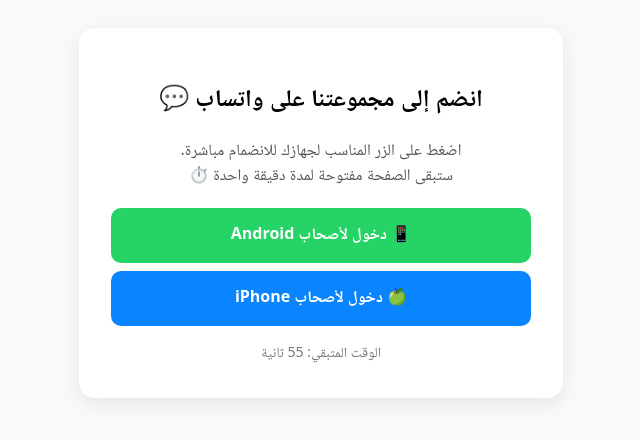
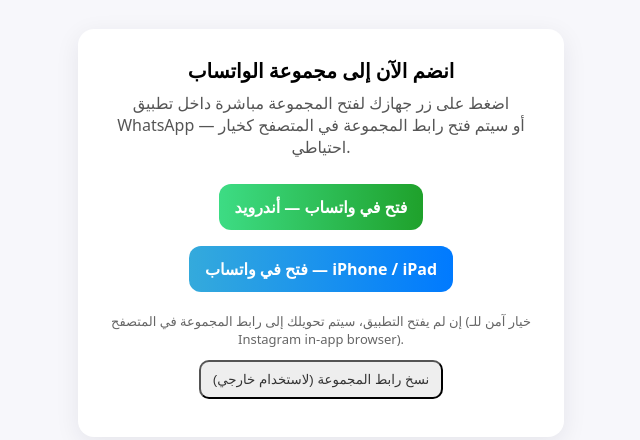
Before and after one commit to naimagroupe-ai/naimagroupe, a plain HTML site: page Open.html in a window 1280 px wide. Shown: the part 187-627 px from the top of the page, without its empty margins (319-959 px from the left). Drawn offline with Linux system fonts and the light colour scheme.

Commit message:
Update Open.html

```diff
--- a/Open.html
+++ b/Open.html
@@ -3,87 +3,134 @@
 <head>
   <meta charset="utf-8" />
   <meta name="viewport" content="width=device-width,initial-scale=1" />
-<title>انضم إلى مجموعة واتساب</title>
+  <title>انضم لمجموعة واتساب</title>
   <style>
-  body {
-    font-family: system-ui, "Noto Naskh Arabic", sans-serif;
-    display: flex;
-    align-items: center;
-    justify-content: center;
-    min-height: 100vh;
-    margin: 0;
-    background: #f8f9fb;
-    direction: rtl;
-  }
-  .card {
-    background: #fff;
-    padding: 32px;
-    border-radius: 16px;
-    box-shadow: 0 6px 20px rgba(0,0,0,0.08);
-    text-align: center;
-    max-width: 420px;
-    width: 90%;
-  }
-  h2 {
-    margin-bottom: 10px;
-  }
-  p {
-    color: #555;
-    margin-bottom: 20px;
-    line-height: 1.6;
-  }
-  a.btn {
-    display: block;
-    text-decoration: none;
-    color: white;
-    padding: 14px 20px;
-    border-radius: 10px;
-    font-weight: 600;
-    margin: 8px 0;
-    transition: 0.25s;
-  }
-  .btn-android { background: #25D366; }
-  .btn-ios { background: #0b84ff; }
-  .btn-android:hover { background: #1ebf59; }
-  .btn-ios:hover { background: #006fe3; }
-  .timer {
-    margin-top: 16px;
-    font-size: 14px;
-    color: #777;
-  }
+    body{font-family:system-ui,Segoe UI,Roboto,"Helvetica Neue",Arial;display:flex;align-items:center;justify-content:center;min-height:100vh;background:#f7f7fb;margin:0;padding:20px}
+    .card{background:#fff;padding:28px;border-radius:16px;box-shadow:0 6px 24px rgba(20,20,50,.08);max-width:430px;width:100%;text-align:center}
+    h1{margin:0 0 8px;font-size:20px}
+    p{margin:0 0 18px;color:#555}
+    .btn{display:inline-block;padding:12px 16px;margin:8px;border-radius:12px;text-decoration:none;font-weight:600;border:0;cursor:pointer}
+    .android{background:linear-gradient(90deg,#3ddc84,#1fa12b);color:#fff}
+    .ios{background:linear-gradient(90deg,#34aadc,#007aff);color:#fff}
+    .secondary{display:block;margin-top:12px;color:#666;font-size:13px}
+    .copy{background:#eee;color:#333;padding:10px 12px;border-radius:10px;margin-top:12px}
   </style>
 </head>
 <body>
-  <div class="card">
-    <h2>انضم إلى مجموعتنا على واتساب 💬</h2>
-    <p>اضغط على الزر المناسب لجهازك للانضمام مباشرة.<br>
-       ستبقى الصفحة مفتوحة لمدة دقيقة واحدة ⏱️</p>
+  <div class="card" role="main">
+    <h1>انضم الآن إلى مجموعة الواتساب</h1>
+    <p>اضغط على زر جهازك لفتح المجموعة مباشرة داخل تطبيق WhatsApp — أو سيتم فتح رابط المجموعة في المتصفح كخيار احتياطي.</p>
 
-    <!-- ✅ غيّر هذا الرابط بالرابط الجديد -->
-    <a class="btn btn-android" href="https://chat.whatsapp.com/EtljN7dZYIRI2ah0wGx3FW?mode=wwt" target="_blank" rel="noopener">
-      📱 دخول لأصحاب Android
-    </a>
+    <!-- === عدِّل هنا: ضع كود الدعوة الخاص بمجموعتك === -->
+    <script>
+      // ضع كود الدعوة هنا (الجزء بعد chat.whatsapp.com/)
+      const inviteCode = "HpZ4mIchpp8ETeUqlqpamk";
+      const webInvite = "https://chat.whatsapp.com/" + inviteCode;
 
-    <a class="btn btn-ios" href="https://chat.whatsapp.com/EtljN7dZYIRI2ah0wGx3FW?mode=wwt" target="_blank" rel="noopener">
-      🍏 دخول لأصحاب iPhone
-    </a>
+      // روابط محاولات فتح التطبيق:
+      // Android intent (إذا كان المدعوم من المتصفح / إنستاغرام)
+      const androidIntent = "intent://chat?code=" + inviteCode + "#Intent;package=com.whatsapp;scheme=whatsapp;end";
 
-    <div class="timer">
-      الوقت المتبقي: <span id="count">60</span> ثانية
-    </div>
+      // Android alternative (whatsapp://) — بعض المتصفحات تستجيب
+      const whatsappSchemeAndroid = "whatsapp://chat?code=" + inviteCode;
+
+      // iOS (whatsapp scheme)
+      const iosScheme = "whatsapp://chat?code=" + inviteCode;
+    </script>
+
+    <div>
+      <!-- زر أندرويد: حوالة مباشرة عبر intent:// ثم whatsapp:// ثم fallback -->
+      <a id="btn-android" class="btn android" href="#" role="button">فتح في واتساب — أندرويد</a>
+
+      <!-- زر iOS: يحاول whatsapp:// ثم fallback -->
+      <a id="btn-ios" class="btn ios" href="#" role="button">فتح في واتساب — iPhone / iPad</a>
     </div>
 
+    <div class="secondary">إن لم يفتح التطبيق، سيتم تحويلك إلى رابط المجموعة في المتصفح (خيار آمن للـ Instagram in-app browser).</div>
+
+    <button id="copyLink" class="copy" type="button">نسخ رابط المجموعة (لاستخدام خارجي)</button>
+    <div id="status" style="margin-top:10px;color:#888;font-size:13px"></div>
+
     <script>
-let seconds = 60;
-let countEl = document.getElementById("count");
-let timer = setInterval(() => {
-  seconds--;
-  countEl.textContent = seconds;
-  if (seconds <= 0) {
-    clearInterval(timer);
-    document.querySelector(".timer").textContent = "انتهى الوقت ⏰";
+      const btnAndroid = document.getElementById("btn-android");
+      const btnIos = document.getElementById("btn-ios");
+      const copyBtn = document.getElementById("copyLink");
+      const status = document.getElementById("status");
+
+      // دالة محاولة الفتح مع fallback إلى الرابط العادي
+      function tryOpen(uriList, fallbackUrl) {
+        // نحاول فتح أول URI متاح. نستخدم نافذة جديدة لتقليل مشاكل بعض متصفحات in-app،
+        // ثم نضع redirect إلى fallback بعد مهلة قصيرة إذا لم يتم فتح التطبيق.
+        let opened = false;
+
+        // أولاً: محاولة فتح باستخدام نافذة / location
+        // نجرّب كل URI في القائمة واحد بعد الآخر بسرعة
+        const tryNext = (i) => {
+          if (i >= uriList.length) {
+            window.location.href = fallbackUrl;
+            return;
           }
-}, 1000);
+          const uri = uriList[i];
+
+          // إنشاء عنصر <iframe> بسيط لتجربة schemes في بعض البيئات (هذه طريقة قد تنجح أحياناً)
+          try {
+            // بعض بيئات in-app تمنع iframes، لذا نستخدم طريقة التعيين المباشر ثم timeout
+            const now = Date.now();
+            // افتح URI في نفس النافذة (أحياناً in-app يسمح)
+            window.location.href = uri;
+
+            // بعد 800ms إذا لم يتغير الموقع (أي لم يفتح التطبيق)، ننتقل للـ URI التالي / fallback
+            setTimeout(() => {
+              // إذا ظل المستند بنفس الصفحة، نعتبر أنها فشلت
+              if (Date.now() - now < 1500) {
+                // تجربة URI التالي
+                tryNext(i + 1);
+              }
+            }, 900);
+          } catch (e) {
+            // لو فشل مباشرة، جرّب التالي
+            tryNext(i + 1);
+          }
+        };
+
+        tryNext(0);
+      }
+
+      // Android onclick
+      btnAndroid.addEventListener("click", (e) => {
+        e.preventDefault();
+        status.textContent = "جاري المحاولة لفتح WhatsApp ...";
+        // جرّب intent (أفضل لأندرويد) ثم scheme ثم الرابط العادي
+        tryOpen([androidIntent, whatsappSchemeAndroid], webInvite);
+      });
+
+      // iOS onclick
+      btnIos.addEventListener("click", (e) => {
+        e.preventDefault();
+        status.textContent = "جاري المحاولة لفتح WhatsApp ...";
+        tryOpen([iosScheme], webInvite);
+      });
+
+      // نسخ رابط المجموعة
+      copyBtn.addEventListener("click", async () => {
+        try {
+          await navigator.clipboard.writeText(webInvite);
+          status.textContent = "تم نسخ رابط المجموعة.";
+        } catch {
+          status.textContent = "تعذر النسخ تلقائياً. هذا هو الرابط: " + webInvite;
+        }
+      });
+
+      // (اختياري) كشف الجهاز وعرض النص المناسب — لكن زرّينا يبقيان مرئيين
+      (function detectOS() {
+        const ua = navigator.userAgent || navigator.vendor || window.opera;
+        if (/android/i.test(ua)) {
+          // ممكن تبرز نص صغير
+        } else if (/iPad|iPhone|iPod/.test(ua) && !window.MSStream) {
+          // iOS
+        }
+      })();
     </script>
+  </div>
 </body>
 </html>
```
Lines whose indentation alone changed are shown as unchanged.
